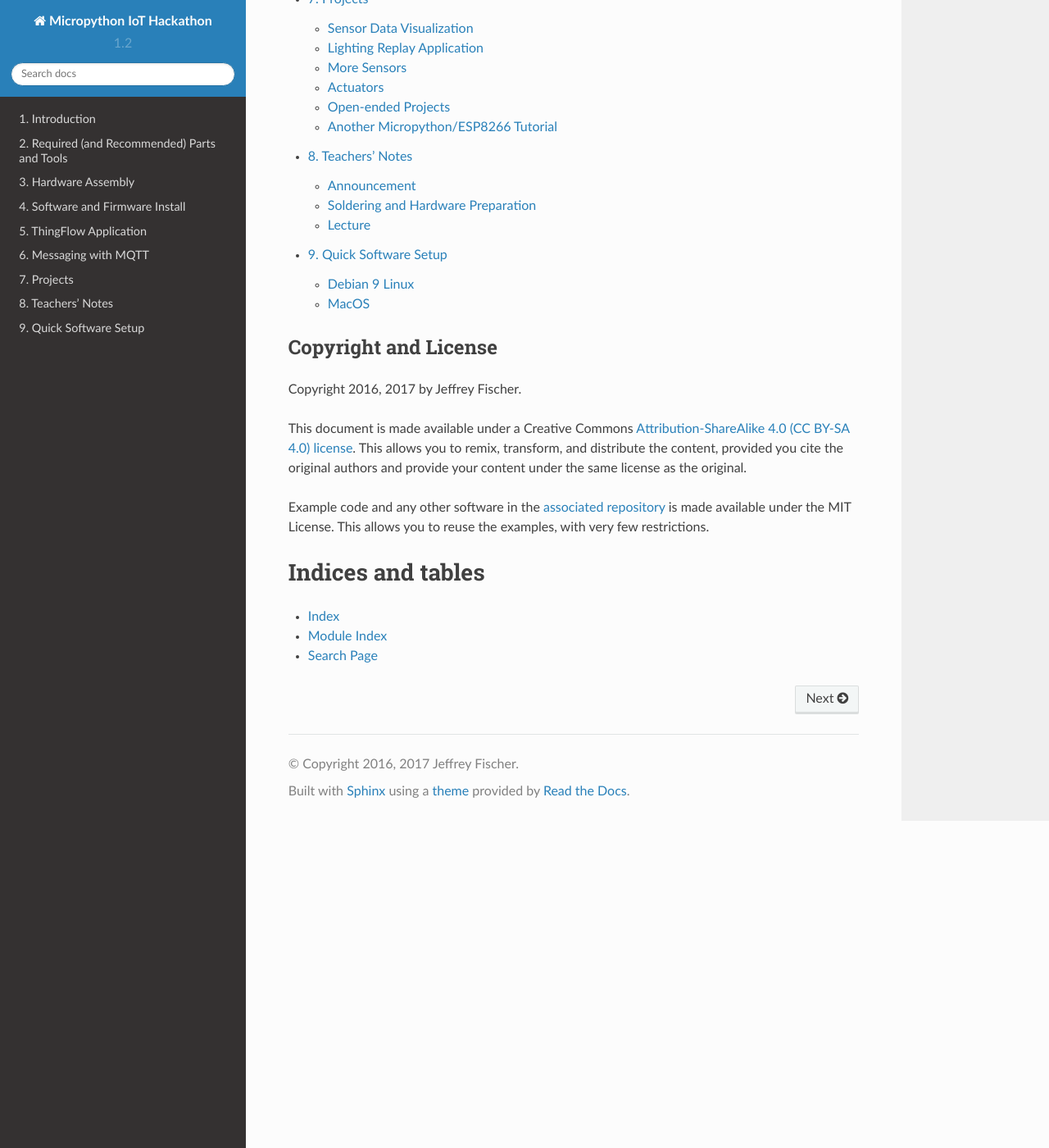
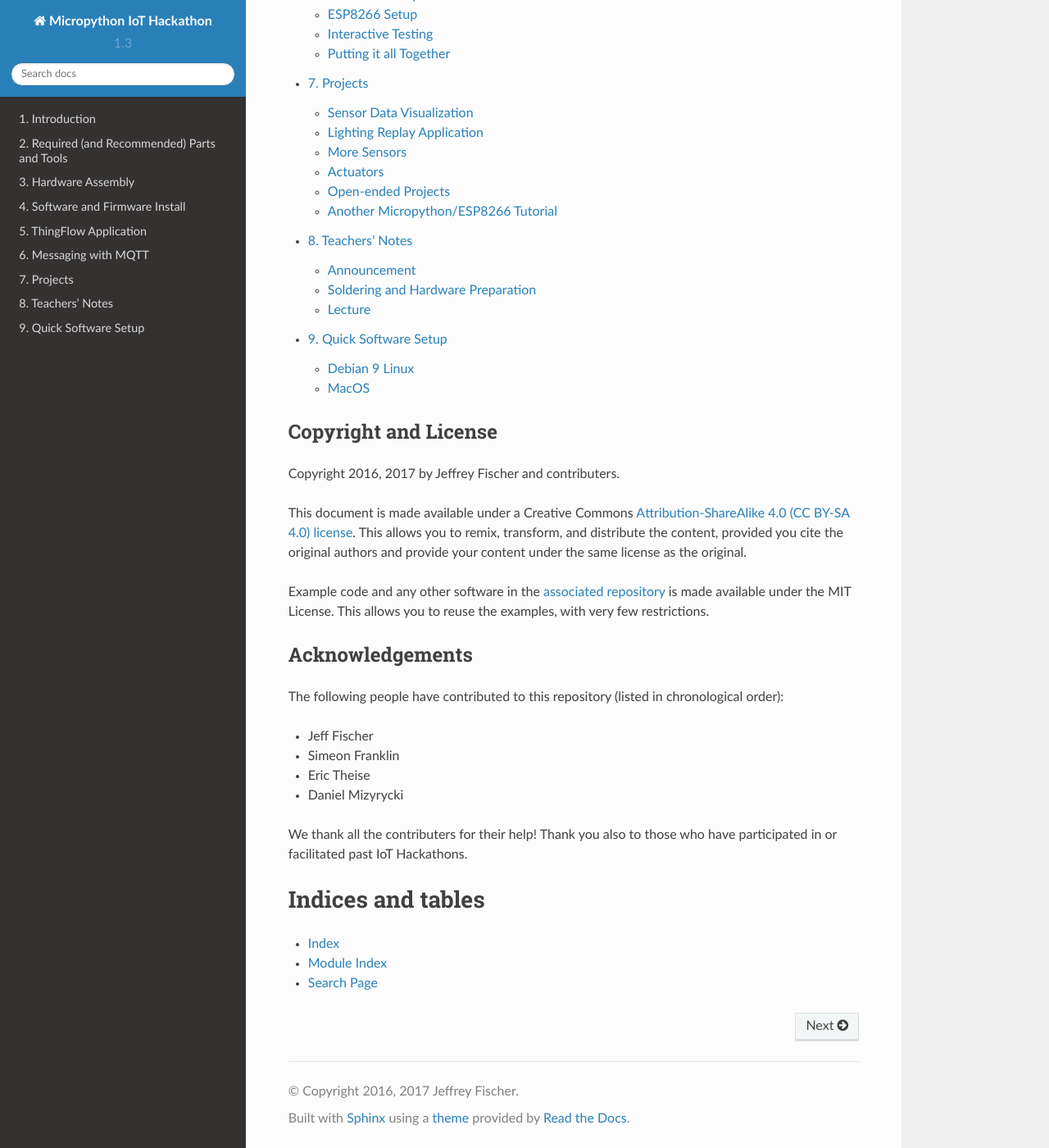
Before and after one commit to jfischer/micropython-iot-hackathon, a Sphinx documentation site: the page built from docs/index.rst, in a window 1280 px wide and 1400 px high, scrolled down 1530 px. Shown: the whole window at 82% size. Built offline with Sphinx 7.4.7 and the Read the Docs theme 2.0.0, drawn with Linux system fonts in a browser that asks for light colours; some of the changed text lies outside the part shown.

```diff
--- a/docs/conf.py
+++ b/docs/conf.py
@@ -55,9 +55,9 @@ author = 'Jeffrey Fischer'
 # built documents.
 #
 # The short X.Y version.
-version = '1.2'
+version = '1.3'
 # The full version, including alpha/beta/rc tags.
-release = '1.2.0'
+release = '1.3.0'
 
 # The language for content autogenerated by Sphinx. Refer to documentation
 # for a list of supported languages.
--- a/docs/index.rst
+++ b/docs/index.rst
@@ -1,4 +1,4 @@
-.. Micropython IoT Hackathon documentation master file, created by
+>.. Micropython IoT Hackathon documentation master file, created by
    sphinx-quickstart on Mon Dec 26 20:48:32 2016.
    You can adapt this file completely to your liking, but it should at least
    contain the root `toctree` directive.
@@ -44,7 +44,7 @@ individual study.
 
 Copyright and License
 ---------------------
-Copyright 2016, 2017 by Jeffrey Fischer.
+Copyright 2016, 2017 by Jeffrey Fischer and contributers.
 
 This document is made available under a Creative Commons
 `Attribution-ShareAlike 4.0 (CC BY-SA 4.0) license <https://creativecommons.org/licenses/by-sa/4.0/>`__.
@@ -57,6 +57,19 @@ Example code and any other software in the
 is made available under the MIT License. This allows you to reuse the examples,
 with very few restrictions.
 
+Acknowledgements
+----------------
+The following people have contributed to this repository (listed in
+chronological order):
+
+* Jeff Fischer
+* Simeon Franklin
+* Eric Theise
+* Daniel Mizyrycki
+
+We thank all the contributers for their help! Thank you also to
+those who have participated in or facilitated past IoT Hackathons.
+
 
 Indices and tables
 ==================
```
Also changed, not shown: README.rst (+15 -2 lines).
